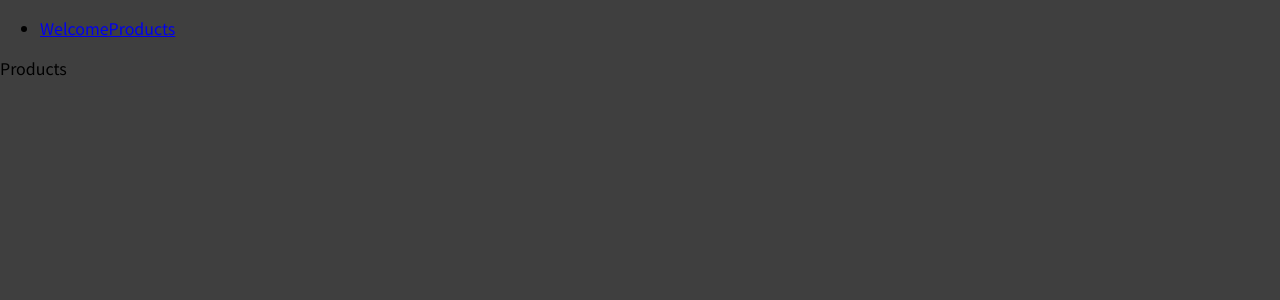
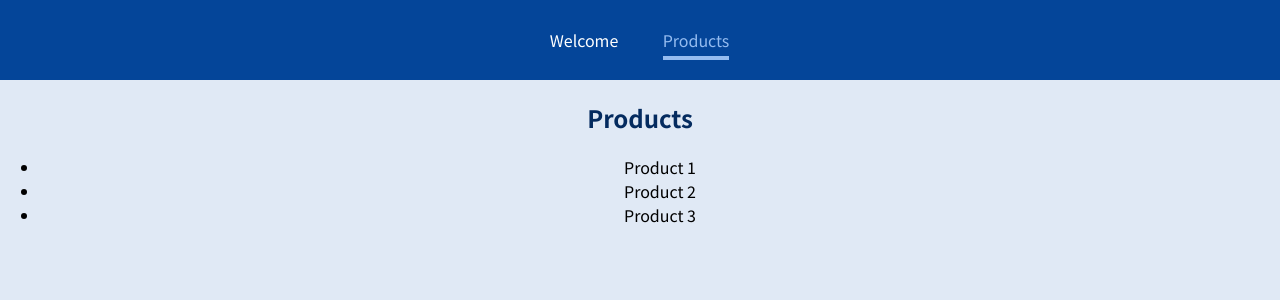
Before and after one commit to simimi129/react-quotes, a React (Create React App) app: page /products in a window 1280 px wide. Shown: the top 300 px of the page. Built offline with nearby package versions, Linux system fonts and the light colour scheme.

Commit message:
developing

```diff
--- a/src/App.js
+++ b/src/App.js
@@ -2,6 +2,7 @@
 import Welcome from "./pages/Welcome";
 import Products from "./pages/Products";
 import MainHeader from "./components/MainHeader";
+import ProductDetail from "./pages/ProductDetail";
 
 function App() {
   return (
@@ -13,6 +14,9 @@
       <Route path="/products">
         <Products />
       </Route>
+      <Route path="/product-detail/:id">
+        <ProductDetail />
+      </Route>
     </div>
   );
 }
--- a/src/components/MainHeader.js
+++ b/src/components/MainHeader.js
@@ -1,14 +1,21 @@
 import React from "react";
-import { Link } from "react-router-dom";
+import { NavLink } from "react-router-dom";
+import classes from "./MainHeader.module.css";
 
 function MainHeader() {
   return (
-    <header>
+    <header className={classes.header}>
       <nav>
         <ul>
           <li>
-            <Link to="/welcome">Welcome</Link>
-            <Link to="/products">Products</Link>
+            <NavLink activeClassName={classes.active} to="/welcome">
+              Welcome
+            </NavLink>
+          </li>
+          <li>
+            <NavLink activeClassName={classes.active} to="/products">
+              Products
+            </NavLink>
           </li>
         </ul>
       </nav>
--- /dev/null
+++ b/src/components/MainHeader.module.css
@@ -0,0 +1,38 @@
+.header {
+  width: 100%;
+  height: 5rem;
+  background-color: #044599;
+  padding: 0 10%;
+}
+
+.header nav {
+  height: 100%;
+}
+
+.header ul {
+  height: 100%;
+  list-style: none;
+  display: flex;
+  padding: 0;
+  margin: 0;
+  align-items: center;
+  justify-content: center;
+}
+
+.header li {
+  margin: 0 1rem;
+  width: 5rem;
+}
+
+.header a {
+  color: white;
+  text-decoration: none;
+}
+
+.header a:hover,
+.header a:active,
+.header a.active {
+  color: #95bcf0;
+  padding-bottom: 0.25rem;
+  border-bottom: 4px solid #95bcf0;
+}
--- a/src/index.css
+++ b/src/index.css
@@ -1,14 +1,27 @@
-@import url('https://fonts.googleapis.com/css2?family=Noto+Sans+JP:wght@400;700&display=swap');
+@import url("https://fonts.googleapis.com/css2?family=Noto+Sans+JP:wght@400;700&display=swap");
 
 * {
   box-sizing: border-box;
 }
 
 html {
-  font-family: 'Noto Sans JP', sans-serif;
+  font-family: "Noto Sans JP", sans-serif;
 }
 
 body {
   margin: 0;
-  background-color: #3f3f3f;
+  background-color: #e0e9f5;
+  text-align: center;
 }
+
+main {
+  margin-top: 7rem;
+  text-align: center;
+}
+
+h1,
+h2,
+h3,
+p {
+  color: #042b5f;
+}
--- /dev/null
+++ b/src/pages/ProductDetail.js
@@ -0,0 +1,11 @@
+import React from "react";
+
+function ProductDetail() {
+  return (
+    <section>
+      <h1>ProductDetail</h1>
+    </section>
+  );
+}
+
+export default ProductDetail;
--- a/src/pages/Products.js
+++ b/src/pages/Products.js
@@ -1,7 +1,16 @@
 import React from "react";
 
 function Products() {
-  return <div>Products</div>;
+  return (
+    <section>
+      <h1>Products</h1>
+      <ul>
+        <li>Product 1</li>
+        <li>Product 2</li>
+        <li>Product 3</li>
+      </ul>
+    </section>
+  );
 }
 
 export default Products;
--- a/src/pages/Welcome.js
+++ b/src/pages/Welcome.js
@@ -1,7 +1,7 @@
 import React from "react";
 
 function Welcome() {
-  return <div>Welcome</div>;
+  return <h1>Welcome</h1>;
 }
 
 export default Welcome;
```
